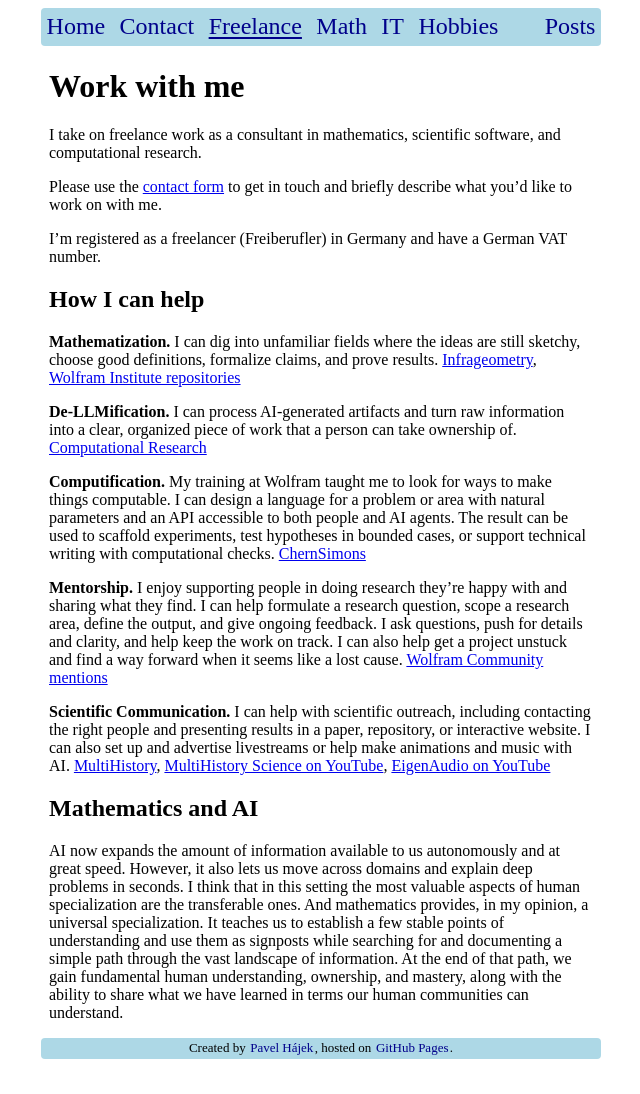
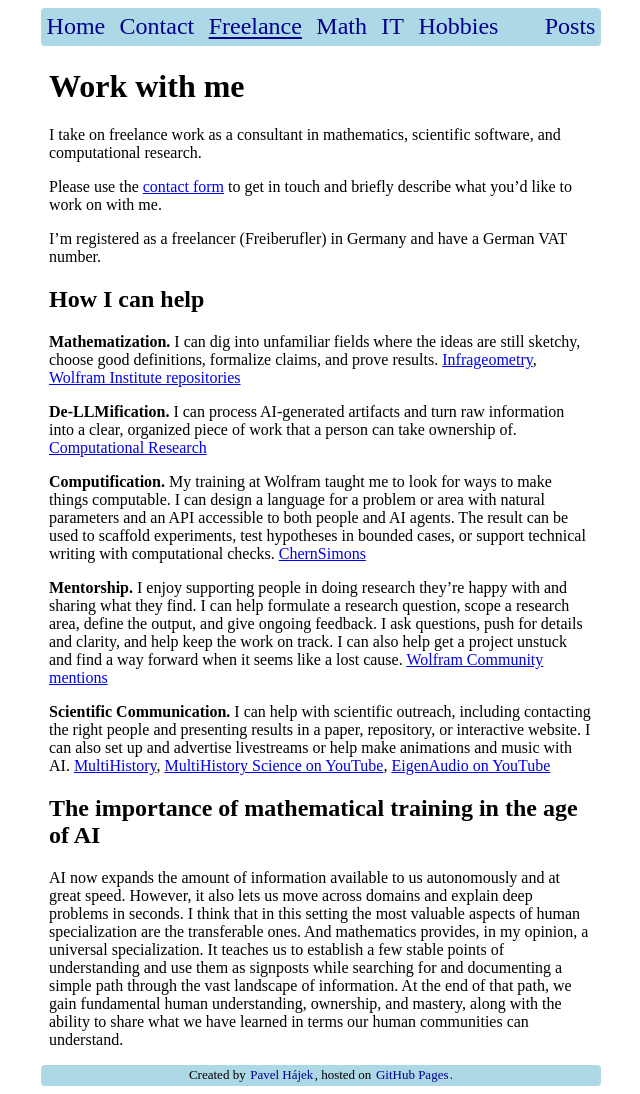
Before and after one commit to p135246/p135246.github.io, a Jekyll site: the page built from WorkWithMe.md, in a window 1280 px wide. Shown: the whole page, without its empty margins (319-959 px from the left). Built offline with Jekyll 4.4.1, drawn with Linux system fonts in a browser that asks for light colours; before the commit the page ends 1067 px from its top, so only the background shows below that.

Commit message:
Update the heading on mathematical training and AI

```diff
--- a/WorkWithMe.md
+++ b/WorkWithMe.md
@@ -25,7 +25,7 @@ I’m registered as a freelancer (Freiberufler) in Germany and have a German VAT
 
 **Scientific Communication.** I can help with scientific outreach, including contacting the right people and presenting results in a paper, repository, or interactive website. I can also set up and advertise livestreams or help make animations and music with AI. [MultiHistory][multihistory], [MultiHistory Science on YouTube][multihistory-youtube], [EigenAudio on YouTube][eigenaudio]
 
-## Mathematics and AI
+## The importance of mathematical training in the age of AI
 
 AI now expands the amount of information available to us autonomously and at great speed. However, it also lets us move across domains and explain deep problems in seconds. I think that in this setting the most valuable aspects of human specialization are the transferable ones. And mathematics provides, in my opinion, a universal specialization. It teaches us to establish a few stable points of understanding and use them as signposts while searching for and documenting a simple path through the vast landscape of information. At the end of that path, we gain fundamental human understanding, ownership, and mastery, along with the ability to share what we have learned in terms our human communities can understand.
 
```
